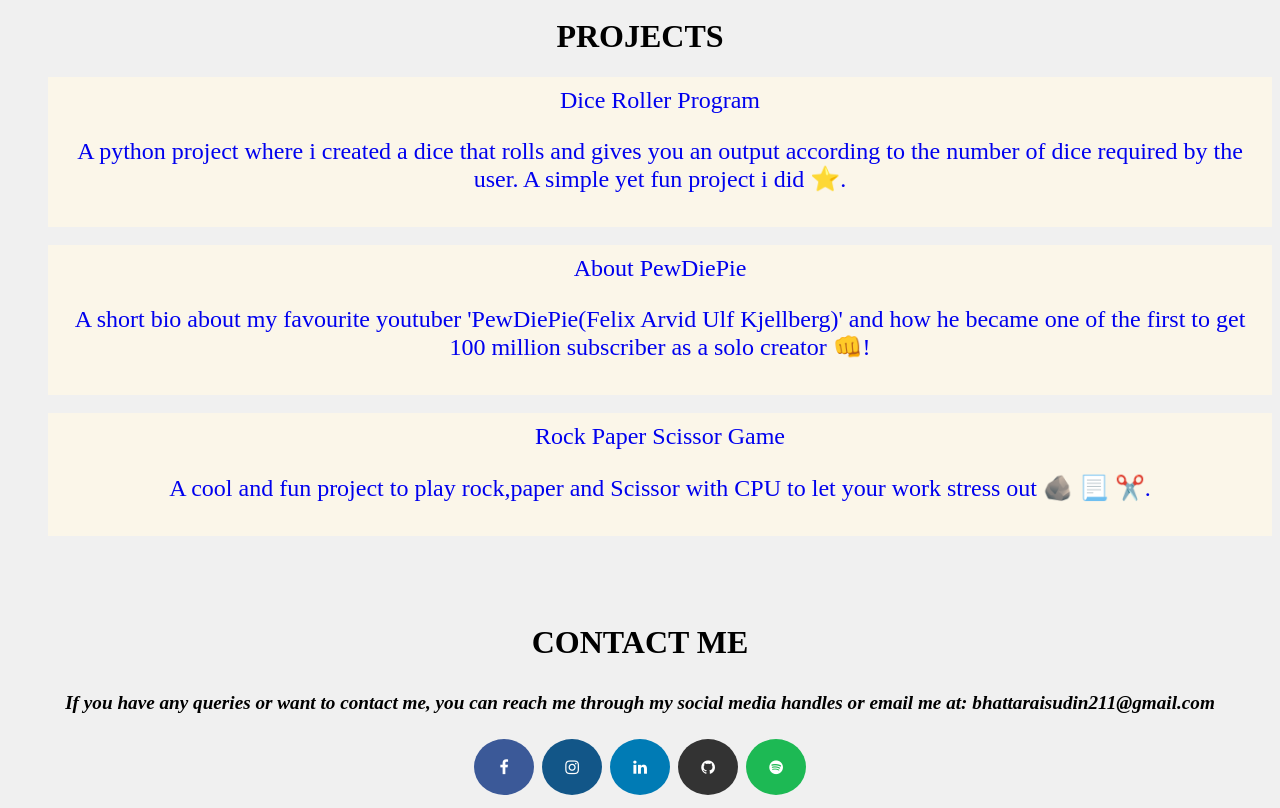
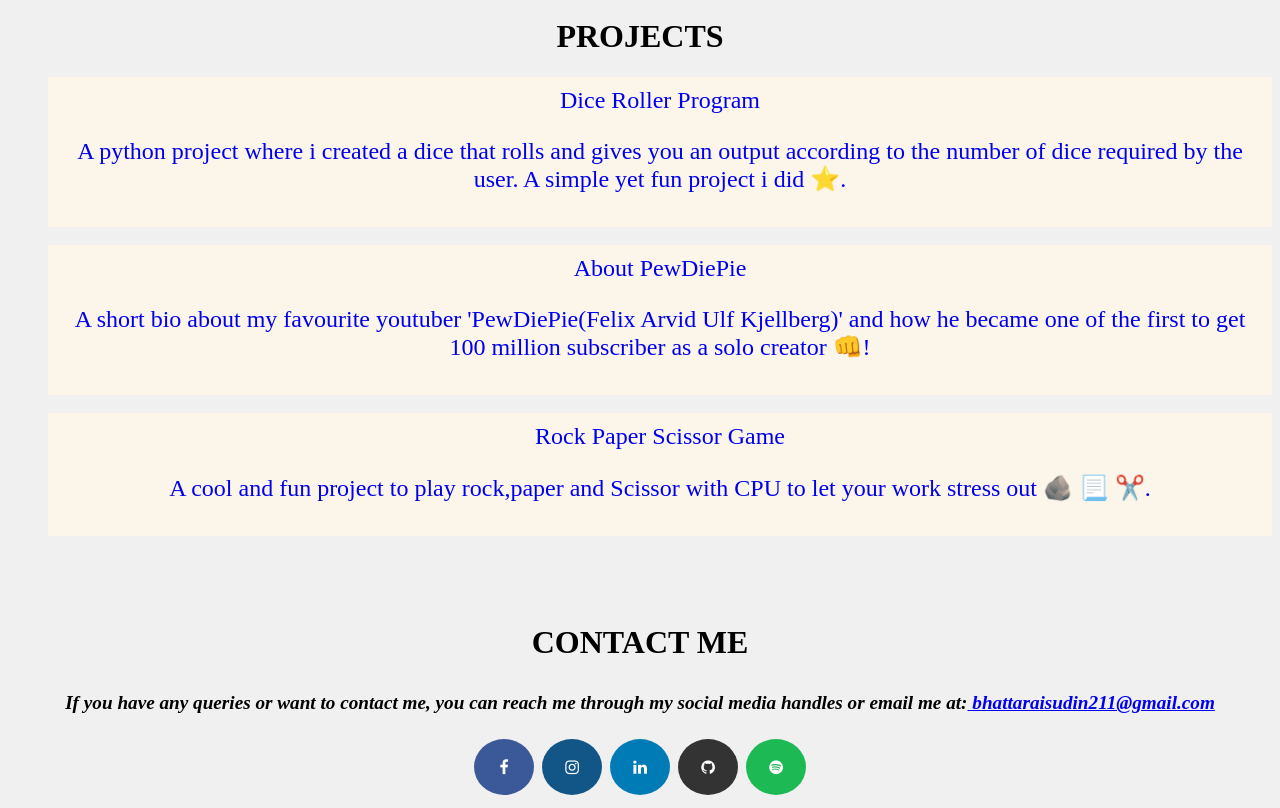
Before and after one commit to Kazuboiii/tilting, a plain HTML site: page index.html in a window 1280 px wide. Shown: the part 729-1537 px from the top of the page. Drawn offline with Linux system fonts and the light colour scheme.

Commit message:
Update index.html

```diff
--- a/index.html
+++ b/index.html
@@ -48,7 +48,7 @@
     <br>
     <div>
         <h1 class="align">CONTACT ME</h1>
-        <p class="font">If you have any queries or want to contact me, you can reach me through my social media handles or email me at: bhattaraisudin211@gmail.com</p></div>
+        <p class="font">If you have any queries or want to contact me, you can reach me through my social media handles or email me at:<a href="malito:bhattaraisudin211@gmail.com"> bhattaraisudin211@gmail.com</a></p></div>
         <div class="social">
         <a href="https://www.facebook.com/profile.php?id=100085935554328" class="fa fa-facebook" ></a>
         <a href="https://www.instagram.com/kazuboiiiiiiiiii/" class="fa fa-instagram"></a>
```
